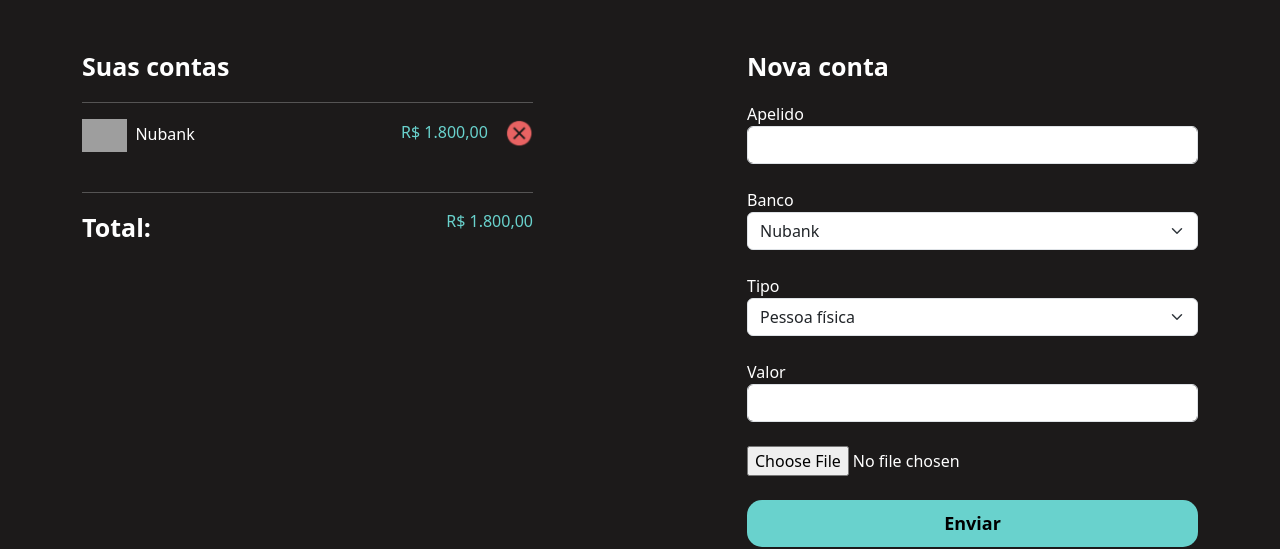
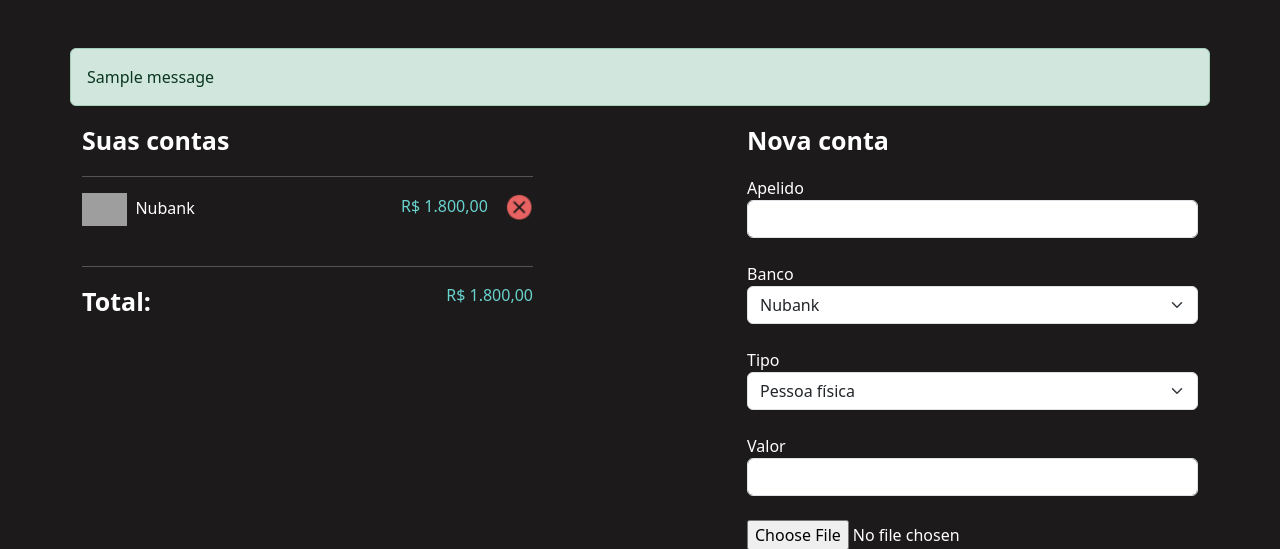
Before and after one commit to IgorDiasV/gerenciador_financeiro, a Django app: page /perfil/gerenciar/ in a window 1280 px wide. Shown: the part 56-605 px from the top of the page. Run offline with Django 4.2, Linux system fonts and the light colour scheme; tables that the repository leaves empty hold one stand-in row (values such as "Sample post"); one stand-in notice (Sample message) is shown; grey boxes are pictures that could not be loaded.

Commit message:
feat: exibindo mensagem de erro ao cadastrar conta  ou de salvo com sucesso

```diff
--- a/perfil/views.py
+++ b/perfil/views.py
@@ -1,4 +1,6 @@
 from django.shortcuts import render, redirect
+from django.contrib import messages
+from django.contrib.messages import constants
 from .models import Conta
 
 def home(request):
@@ -15,6 +17,7 @@ def cadastrar_banco(request):
     icone = request.FILES.get('icone')
 
     if len(apelido.strip()) == 0 or len(valor.strip()) == 0 or icone is None:
+        messages.add_message(request, constants.ERROR, 'Preencha todos os campos')
         return redirect('/perfil/gerenciar/')
 
     conta = Conta(
@@ -27,4 +30,5 @@ def cadastrar_banco(request):
 
     conta.save()
 
+    messages.add_message(request, constants.SUCCESS, 'Conta cadastrada com sucesso')
     return redirect('/perfil/gerenciar/')
--- a/templates/gerenciar.html
+++ b/templates/gerenciar.html
@@ -12,6 +12,11 @@
     <br>
     <div class="container">
         <div class="row">
+            {% if messages %}
+                {% for message in messages %}
+                    <div class="alert {{ message.tags }}">{{ message }}</div>
+                {% endfor %}
+            {% endif %}
             <div class="col-md-5">
                 <p class="fonte-destaque">Suas contas</p>
                 <hr>
```
